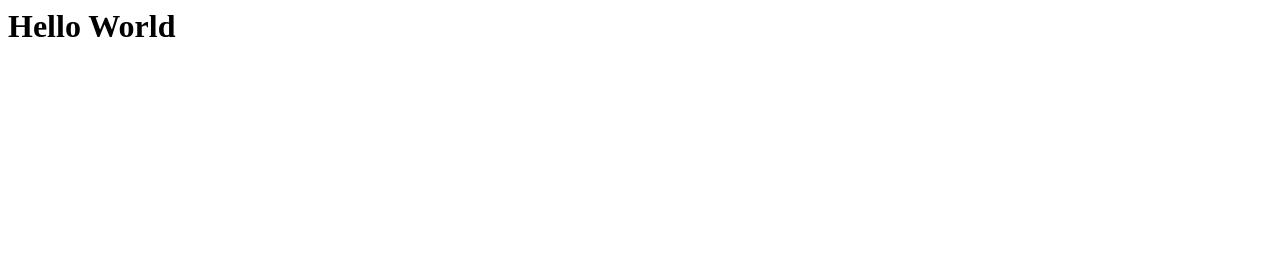
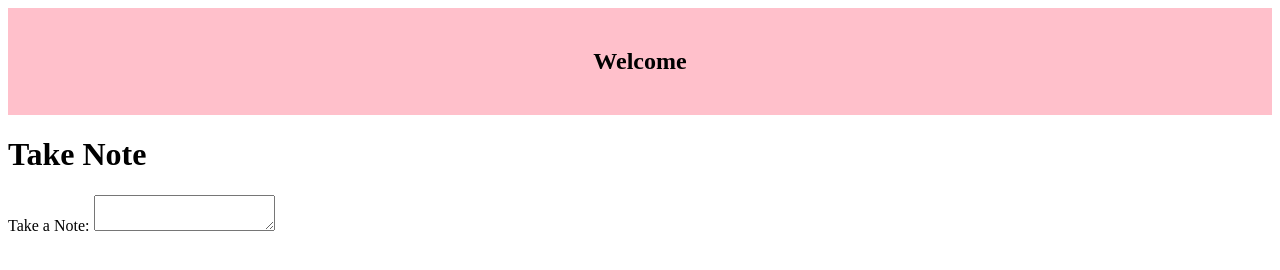
Before and after one commit to zarasyversen/takenote, a plain HTML site: page index.html in a window 1280 px wide. Drawn offline with Linux system fonts and the light colour scheme.

Commit message:
start html markup + add offline/online function

```diff
--- a/index.html
+++ b/index.html
@@ -1 +1,33 @@
-<h1>Hello World</h1>
+<!DOCTYPE html>
+<html>
+	<head>
+		<title>Take Note</title>
+		<style>
+			.message {
+				display: none;
+				background: pink;
+				padding: 20px;
+				text-align: center;
+			}
+			.show {
+				display: block;
+			}
+		</style>
+	</head>
+	<body>
+		<div class="message online">
+			<h2>Welcome</h2>
+		</div>
+		<div class="message offline">
+			<h2>You are Offline, Please Connect.</h2>
+		</div>
+		<div class="wrapper">
+			<h1>Take Note</h1>
+			<form>
+				<label for="note">Take a Note:</label>
+				<textarea id="note" name="note"></textarea>
+			</form>
+		</div>
+		<script src="js/main.js"></script>
+	</body>
+</html>
--- /dev/null
+++ b/js/main.js
@@ -0,0 +1,16 @@
+// Heyo
+
+
+if(navigator.onLine) { // true|false
+	var onlineHeading = document.querySelector('.online');
+	onlineHeading.classList.add('show');
+} else {
+	var offlineHeading = document.querySelector('.offline');
+	offlineHeading.classList.add('show');
+}
+
+
+// // Update the online status icon based on connectivity
+// window.addEventListener('online',  updateIndicator);
+// window.addEventListener('offline', updateIndicator);
+// updateIndicator();
```
